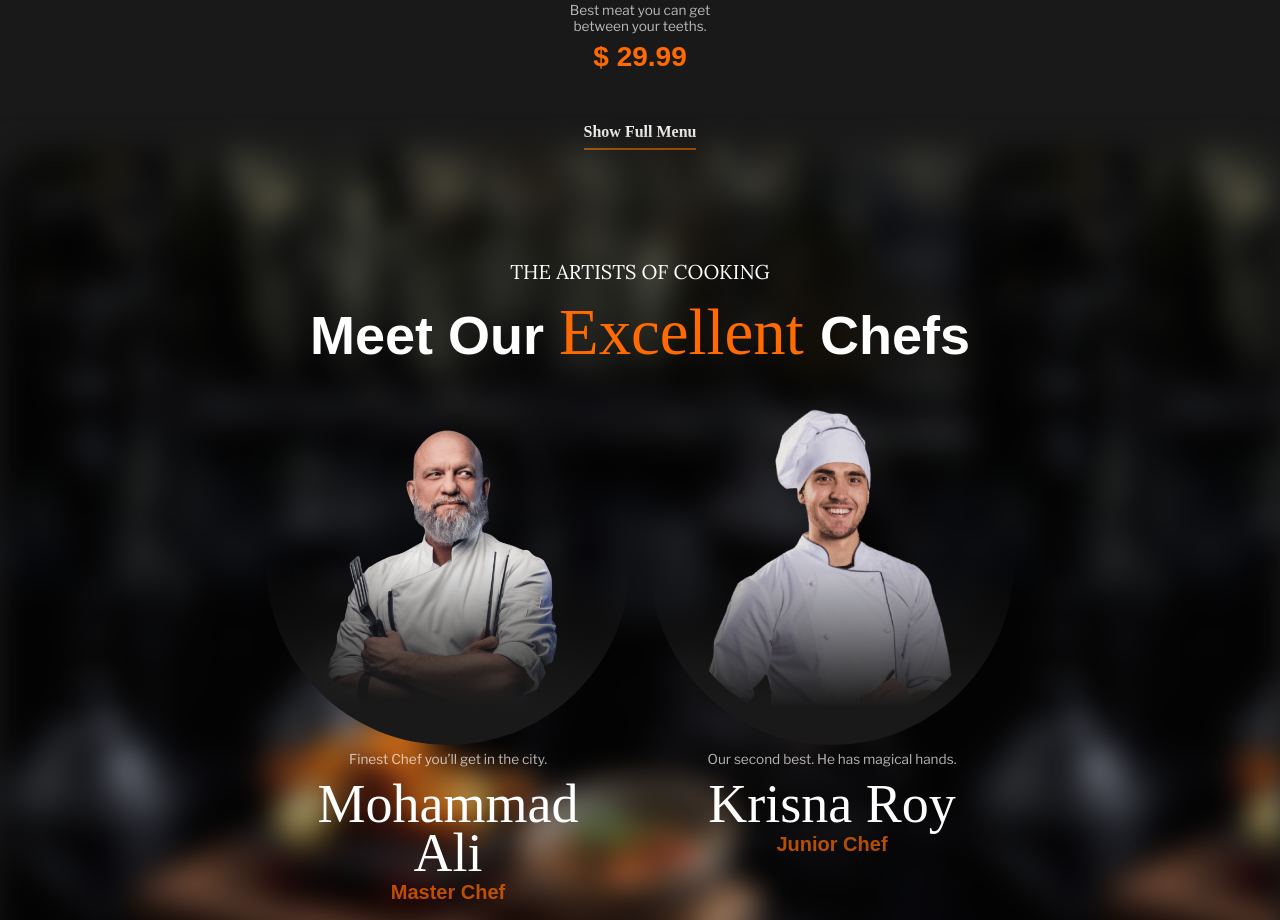
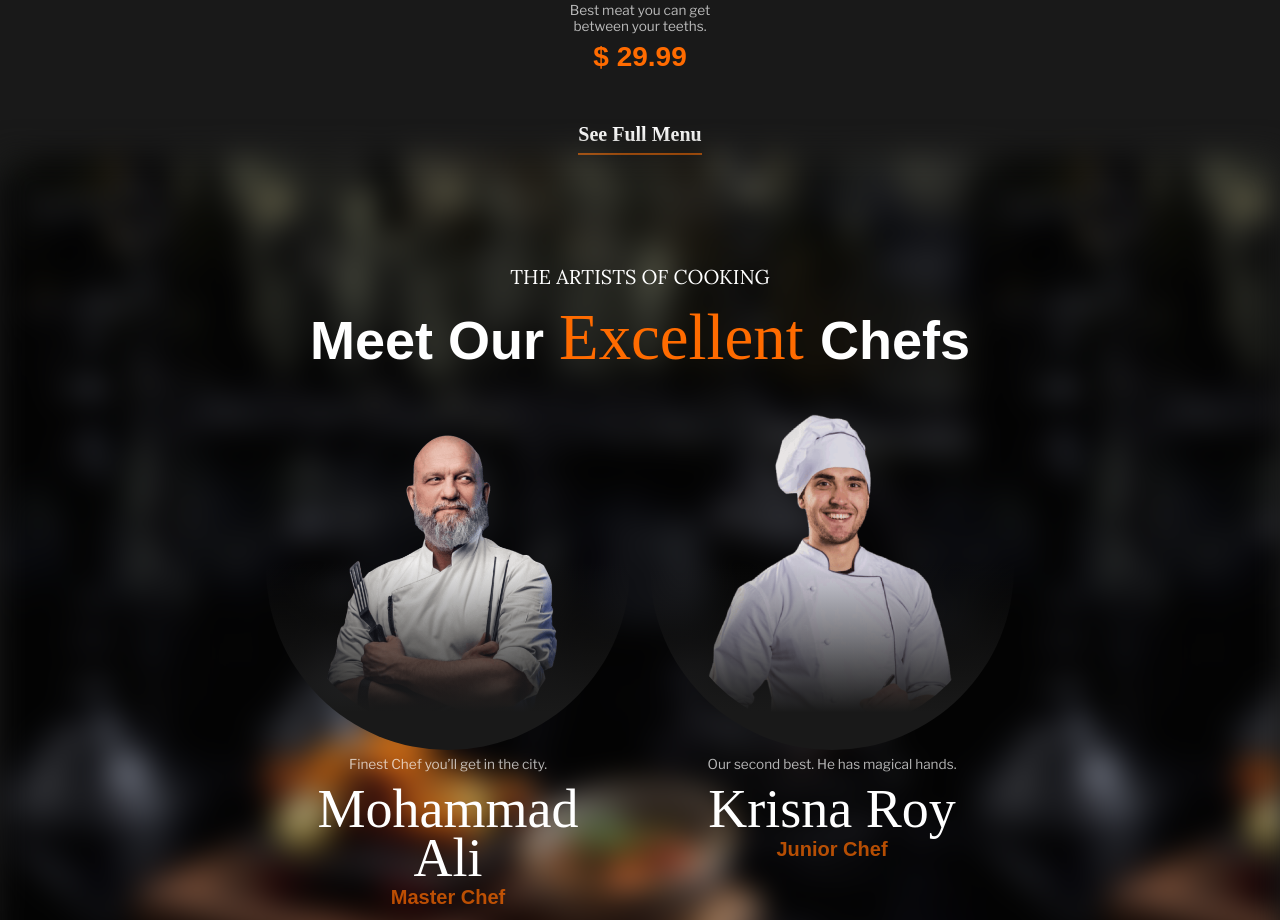
Before and after one commit to nazmus767921/Restaurant_project-1.00, a React (Vite) app: page / in a window 1280 px wide. Shown: the part 1500-2420 px from the top of the page. Built offline with nearby package versions, Linux system fonts and the light colour scheme; a web font is replaced by a local one.

Commit message:
M: TextBTN font adjusted for larger devices

```diff
--- a/src/components/UI/TextBTN.jsx
+++ b/src/components/UI/TextBTN.jsx
@@ -2,11 +2,12 @@ import styled from "styled-components";
 import Hr from "./Hr";
 import { ease } from "../../utils/animation";
 import { colors } from "../../utils/colors";
+import { devices } from "../../utils/breakpoints";
 
-const TextBTN = ({ className }) => {
+const TextBTN = ({ children, className }) => {
 	return (
 		<Button type="button" className={className}>
-			<Wrapper>Show full menu</Wrapper>
+			<Wrapper>{children}</Wrapper>
 			<Hr className="underline" />
 		</Button>
 	);
@@ -14,11 +15,15 @@ const TextBTN = ({ className }) => {
 
 const Wrapper = styled.div`
 	font-family: Cabin Condensed;
-	font-size: 1rem;
+	font-size: 1em;
 	font-style: normal;
 	font-weight: 700;
 	line-height: normal;
 	text-transform: capitalize;
+	/* media queries */
+	@media screen and (${devices["2xl"]}) {
+		font-size: 1.5em;
+	}
 `;
 
 const Button = styled.button`
```
